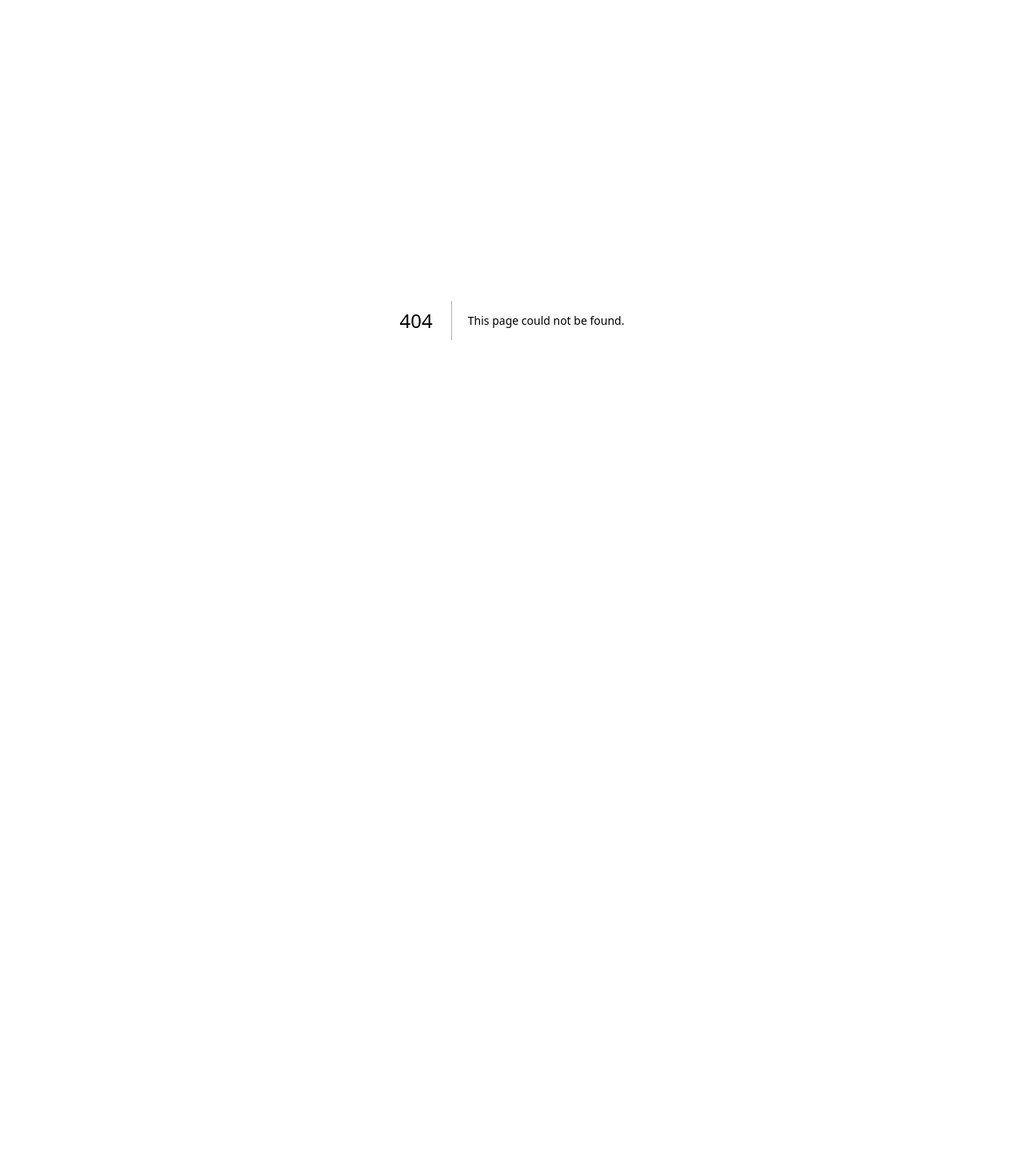
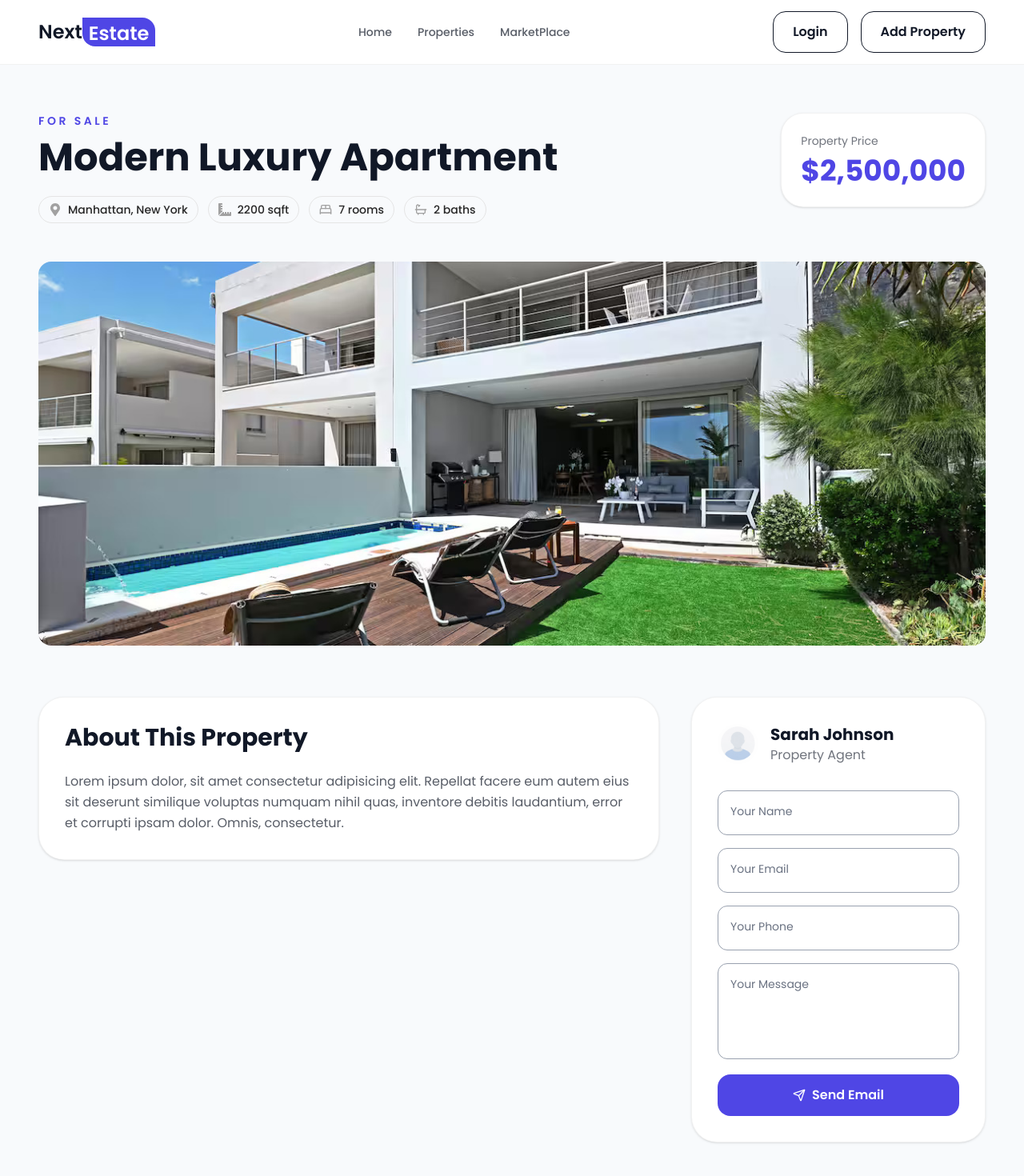
Before and after one commit to YunusEmreKilic44/next-estate, a Next.js app: page /property/1 in a window 1280 px wide. Before the commit this address had no page. Shown: the top 1470 px of the page at 80% size. Before the commit the page ends 800 px from the top, so only its background shows below. Built offline with nearby package versions, Linux system fonts and the light colour scheme.

Commit message:
Property Details Page

```diff
--- /dev/null
+++ b/app/property/[propertyId]/page.tsx
@@ -0,0 +1,96 @@
+import FrontendLayout from "@/components/layouts/FrontendLayout";
+import Navbar from "@/components/Navbar/Navbar";
+import EmailForm from "@/components/Properties/EmailForm";
+import Image from "next/image";
+import { FaMapMarkerAlt, FaRulerCombined } from "react-icons/fa";
+import { LuBath, LuBedDouble } from "react-icons/lu";
+
+const PropertyPage = () => {
+  return (
+    <FrontendLayout>
+      <Navbar variant="solid" />
+
+      <section className="py-15">
+        <div className="mx-auto max-w-7xl px-6 lg:px-12">
+          <div className="flex flex-col gap-8 lg:flex-row lg:items-start lg:justify-between">
+            {/* left */}
+            <div>
+              <p className="text-sm font-semibold uppercase tracking-[0.25em] text-primary">
+                For Sale
+              </p>
+
+              <h2 className="mt-3 text-4xl font-bold text-text md:text-5xl">
+                Modern Luxury Apartment
+              </h2>
+
+              <div className="flex flex-wrap items-center gap-3 text-sm text-neutral-600 my-6">
+                <div className="flex items-center gap-2 rounded-full border border-neutral-200 px-3 py-1.5">
+                  <FaMapMarkerAlt size={16} className="text-neutral-400" />
+                  <span className="font-medium text-neutral-800">
+                    Manhattan, New York
+                  </span>
+                </div>
+                <div className="flex items-center gap-2 rounded-full border border-neutral-200 px-3 py-1.5">
+                  <FaRulerCombined size={16} className="text-neutral-400" />
+                  <span className="font-medium text-neutral-800">
+                    2200 sqft
+                  </span>
+                </div>
+                <div className="flex items-center gap-2 rounded-full border border-neutral-200 px-3 py-1.5">
+                  <LuBedDouble size={16} className="text-neutral-400" />
+                  <span className="font-medium text-neutral-800">7 rooms</span>
+                </div>
+                <div className="flex items-center gap-2 rounded-full border border-neutral-200 px-3 py-1.5">
+                  <LuBath size={16} className="text-neutral-400" />
+                  <span className="font-medium text-neutral-800">2 baths</span>
+                </div>
+              </div>
+            </div>
+
+            {/* right */}
+            <div className="rounded-[28px] border border-black/5 bg-card p-6 shadow-sm">
+              <p className="text-sm text-text/60">Property Price</p>
+
+              <h2 className="mt-2 text-4xl font-bold text-primary">
+                $2,500,000
+              </h2>
+            </div>
+          </div>
+
+          <div className="w-full h-60 md:h-100 lg:h-120 relative my-6">
+            <Image
+              src={"/images/image1.jpg"}
+              alt="Property"
+              fill
+              className="rounded-2xl object-cover"
+            />
+          </div>
+
+          <div className="mt-16 grid gap-10 lg:grid-cols-3">
+            {/* left */}
+
+            <div className="lg:col-span-2">
+              <div className="rounded-4xl border border-black/5 bg-card p-8 shadow-sm">
+                <h2 className="text-3xl font-bold text-text">
+                  About This Property
+                </h2>
+
+                <p className="mt-6 leading-relaxed text-text/70">
+                  Lorem ipsum dolor, sit amet consectetur adipisicing elit.
+                  Repellat facere eum autem eius sit deserunt similique voluptas
+                  numquam nihil quas, inventore debitis laudantium, error et
+                  corrupti ipsam dolor. Omnis, consectetur.
+                </p>
+              </div>
+            </div>
+
+            {/* right */}
+            <EmailForm />
+          </div>
+        </div>
+      </section>
+    </FrontendLayout>
+  );
+};
+
+export default PropertyPage;
--- /dev/null
+++ b/components/Properties/EmailForm.tsx
@@ -0,0 +1,85 @@
+"use client";
+import Image from "next/image";
+import React, { useState } from "react";
+import Input from "../ui/Input";
+import Button from "../ui/Button";
+import { LuSend } from "react-icons/lu";
+
+interface InputValues {
+  email: string;
+  name: string;
+  phone: string;
+  message: string;
+}
+
+const EmailForm = () => {
+  const [values, setValues] = useState<InputValues>({
+    email: "",
+    name: "",
+    phone: "",
+    message: "",
+  });
+
+  const handleChange = (e: React.ChangeEvent<HTMLInputElement>) => {
+    const { value, name } = e.target;
+
+    setValues((prev) => ({ ...prev, [name]: value }));
+  };
+
+  return (
+    <div>
+      <div className="sticky top-28 rounded-4xl border border-black/5 bg-card p-8 shadow-sm">
+        <div className="flex items-center gap-4">
+          <Image
+            src={"/images/avatar.png"}
+            alt="User"
+            width={50}
+            height={50}
+            className="object-cover rounded-full"
+          />
+          <div>
+            <h3 className="text-xl font-bold text-text">Sarah Johnson</h3>
+            <p className="text-text/60">Property Agent</p>
+          </div>
+        </div>
+
+        <div className="mt-8 space-y-4">
+          <Input
+            onChange={handleChange}
+            id="contact-name"
+            label="Your Name"
+            name="name"
+            value={values.name}
+          />
+          <Input
+            onChange={handleChange}
+            id="contact-email"
+            label="Your Email"
+            name="email"
+            value={values.email}
+          />
+          <Input
+            onChange={handleChange}
+            id="contact-phone"
+            label="Your Phone"
+            name="phone"
+            value={values.phone}
+          />
+          <Input
+            onChange={handleChange}
+            id="contact-message"
+            label="Your Message"
+            name="message"
+            value={values.message}
+            as="textarea"
+          />
+        </div>
+        <Button className="mt-3" fullWidth={true} icon={<LuSend />}>
+          Send Email
+        </Button>
+      </div>
+    </div>
+  );
+};
+
+export default EmailForm;
--- /dev/null
+++ b/components/ui/Input.tsx
@@ -0,0 +1,85 @@
+import clsx from "clsx";
+import { InputHTMLAttributes, TextareaHTMLAttributes } from "react";
+
+interface BaseProps {
+  label: string;
+  name: string;
+  error?: string;
+  as?: "input" | "textarea";
+  value: string;
+  onChange?: React.ChangeEventHandler<HTMLInputElement | HTMLTextAreaElement>;
+}
+
+type InputProps = BaseProps & InputHTMLAttributes<HTMLInputElement>;
+
+type TextareaProps = BaseProps & TextareaHTMLAttributes<HTMLTextAreaElement>;
+
+const Input = ({
+  label,
+  name,
+  error,
+  id,
+  value,
+  as = "input",
+  className,
+  onChange,
+  ...props
+}: InputProps | TextareaProps) => {
+  const hasValue = value !== "";
+  const inputId = id ?? name;
+
+  const sharedClasses = clsx(
+    `peer w-full text-gray-600 border bg-white focus:border-2 px-4 text-sm outline-none transition disabled:opacity-70`,
+    error
+      ? "border-red-500 focus:border-red-500"
+      : "border-gray-400 focus:border-black",
+    as === "textarea"
+      ? "min-h-30 pt-6 pb-3 resize-none rounded-xl"
+      : "h-14 pt-6 rounded-xl",
+    className,
+  );
+
+  return (
+    <div className="w-full">
+      <div className="relative">
+        {as === "textarea" ? (
+          <textarea
+            name={name}
+            id={inputId}
+            value={value}
+            placeholder=" "
+            className={sharedClasses}
+            onChange={onChange}
+            {...(props as TextareaHTMLAttributes<HTMLTextAreaElement>)}
+          />
+        ) : (
+          <input
+            id={inputId}
+            name={name}
+            value={value}
+            placeholder=" "
+            className={sharedClasses}
+            onChange={onChange}
+            {...(props as InputHTMLAttributes<HTMLInputElement>)}
+          />
+        )}
+
+        <label
+          htmlFor={inputId}
+          className={clsx(
+            `absolute left-4 top-4 text-gray-500 text-sm transition-all duration-200 pointer-events-none origin-left`,
+            hasValue
+              ? "scale-75 -translate-y-3 text-gray-700"
+              : "peer-focus:scale-75 peer-focus:-translate-y-3 peer-focus:text-gray-700",
+          )}
+        >
+          {label}
+        </label>
+      </div>
+
+      {error && <p className="mt-1 text-xs text-red-500">{error}</p>}
+    </div>
+  );
+};
+
+export default Input;
```
